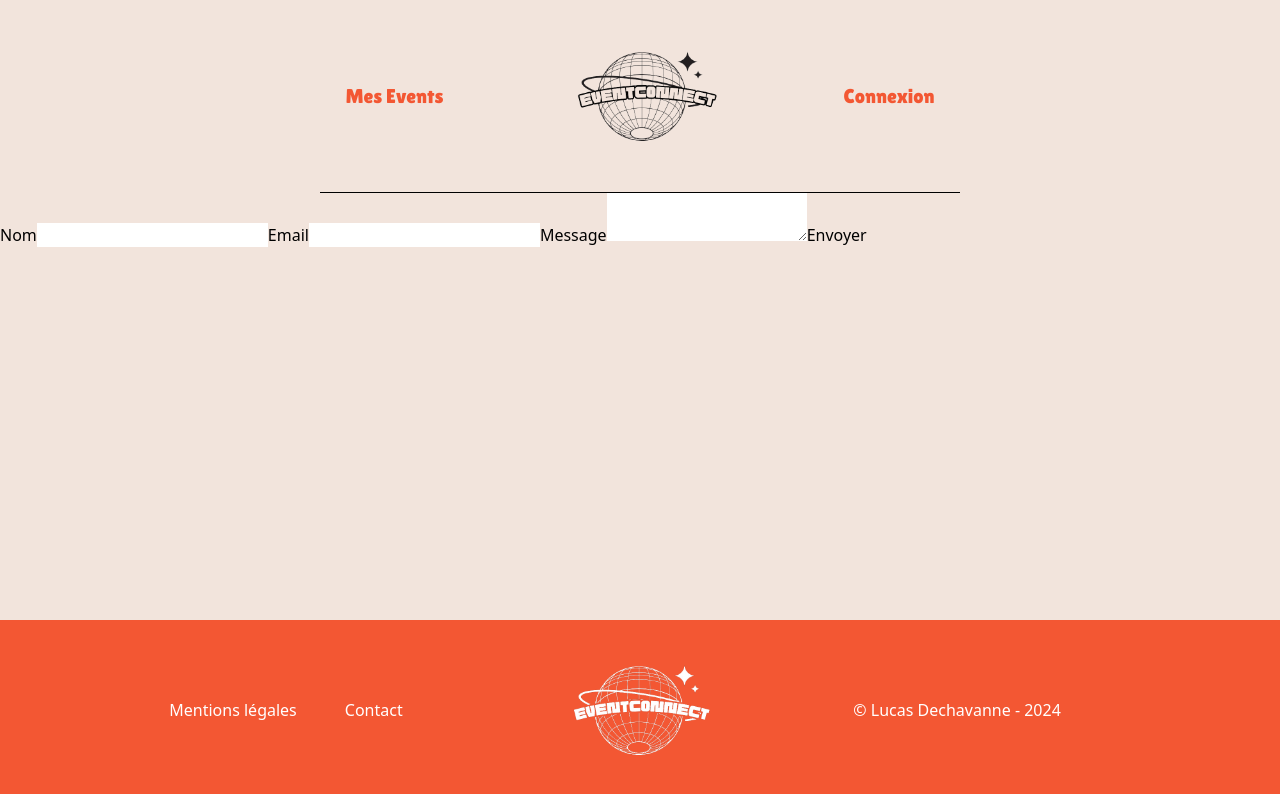
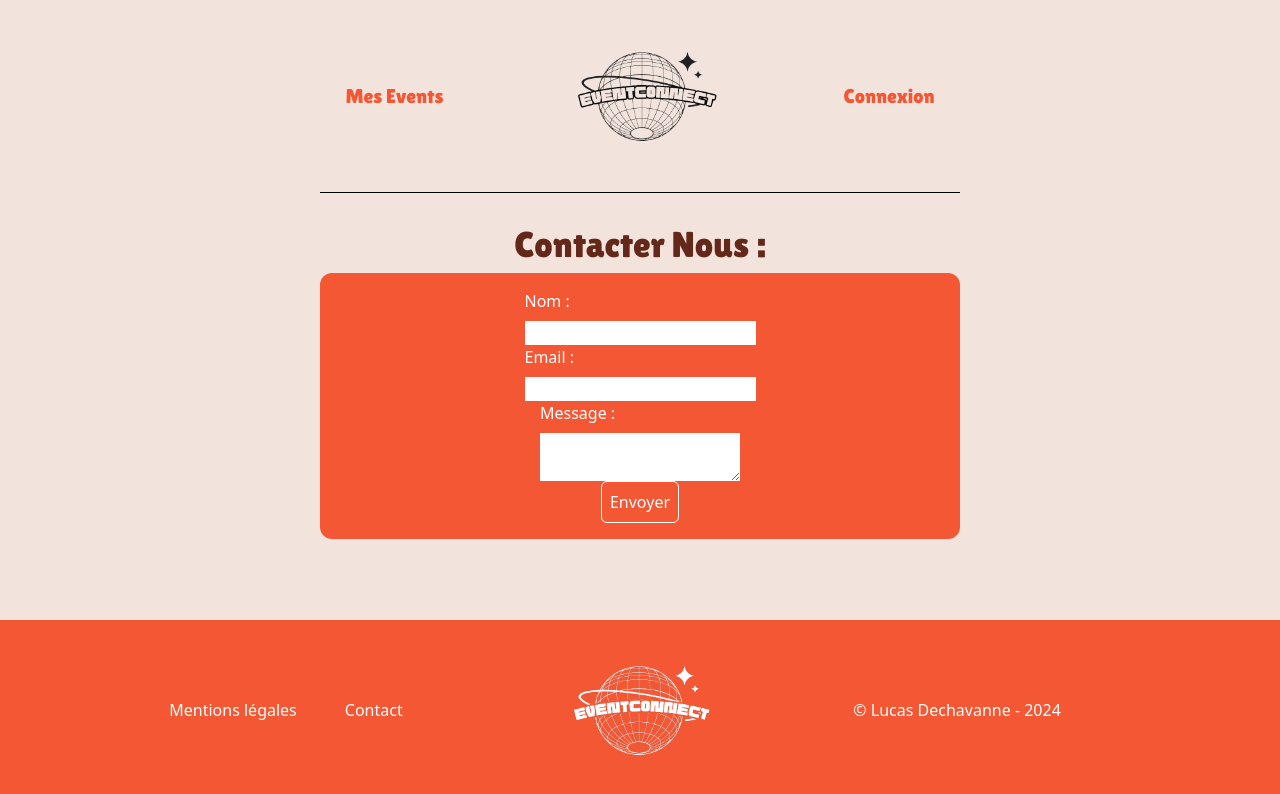
Before and after one commit to lucasdech/EventConnect-Front, an Angular app: page /contact in a window 1280 px wide. Shown: the top 794 px of the page. Built offline with nearby package versions, Linux system fonts and the light colour scheme.

Commit message:
contact ok

```diff
--- a/src/app/pages/contact/contact.component.html
+++ b/src/app/pages/contact/contact.component.html
@@ -1,12 +1,21 @@
-<form (submit)="sendContactMail($event)">
-    <label for="name">Nom</label>
-    <input type="text" name="name" id="name" required />
+<div class="flex flex-col w-full items-center justify-center border-border-red-500 mt-8 text-white mb-10">
+    <h2 class="font-lilita text-[#63281A] text-4xl mb-2">Contacter Nous :</h2>
+    <form (submit)="sendContactMail($event)" class="flex flex-col items-center w-1/2 bg-[#F35733] rounded-xl py-4">
+        <div class="flex flex-col items-start space-y-2">
+            <label for="name">Nom : </label>
+            <input type="text" name="name" id="name" required class="text-black"/>
+        </div>
 
-    <label for="email">Email</label>
-    <input type="email" name="email" id="email" required />
+        <div class="flex flex-col items-start space-y-2">
+            <label for="email">Email : </label>
+            <input type="email" name="email" id="email" required class="text-black"/>
+        </div>
 
-    <label for="message">Message</label>
-    <textarea name="message" id="message" required></textarea>
+        <div class="flex flex-col items-start space-y-2">
+            <label for="message">Message : </label>
+            <textarea name="message" id="message" required class="text-black"></textarea>
+        </div>
 
-    <button type="submit" class="btn-send">Envoyer</button>
-  </form>
+        <button type="submit" class="btn-send border border-white rounded-md p-2 mt-4!">Envoyer</button>
+    </form>
+</div>
```
